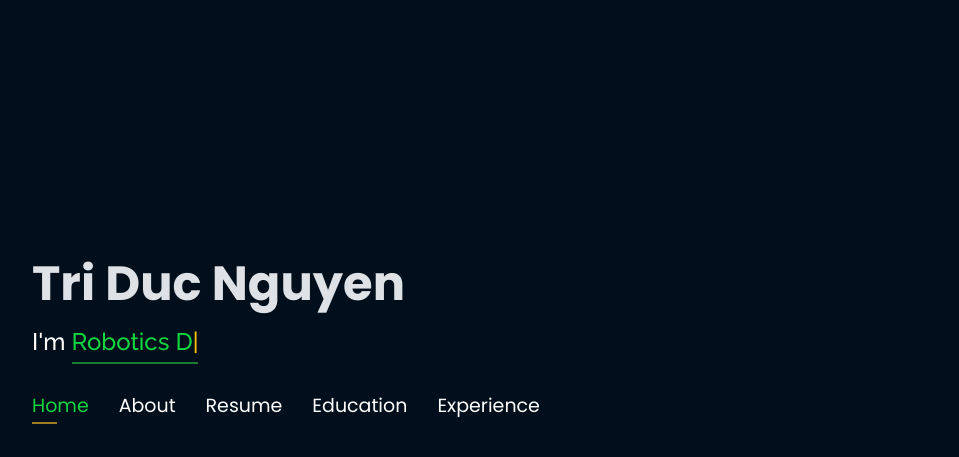
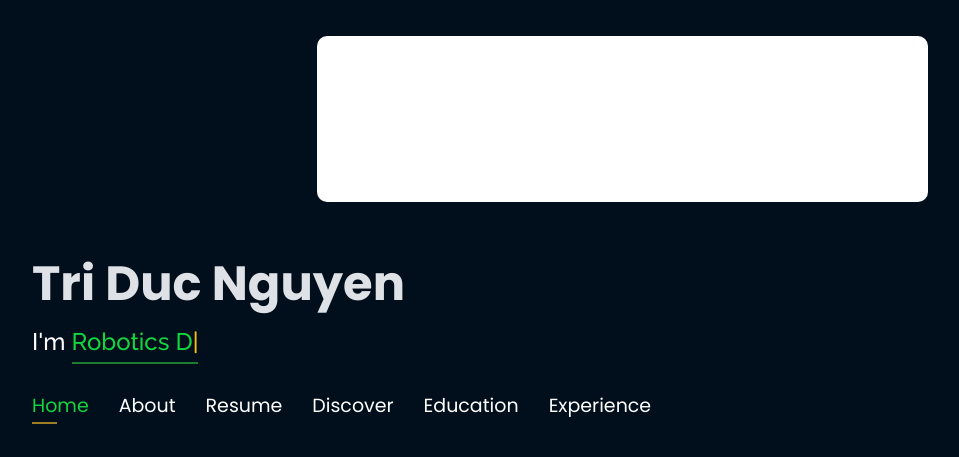
Before and after one commit to tridnguyen97/tridnguyen97.github.io, a plain HTML site: page index.html in a window 1280 px wide. Shown: the top 457 px of the page, without its empty margins (53-1012 px from the left). Drawn offline with nearby package versions, Linux system fonts and the light colour scheme.

Commit message:
add reflection menu

```diff
--- a/assets/css/style.css
+++ b/assets/css/style.css
@@ -1307,3 +1307,57 @@ section .container {
   height: 12px;
   width: 12px;
 }
+
+/* dropdown */
+
+
+.dropdown {
+  display: flex;
+  flex-direction: column;
+  min-width: 230px;
+  background-color: var(--white);
+  border-radius: 10px;
+  position: absolute;
+  top: 36px;
+  z-index: 1;
+  visibility: hidden;
+  opacity: 0;
+  transform: scale(0.97) translateX(-5px);
+  transition: 0.1s ease-in-out;
+  box-shadow: var(--shadow);
+}
+
+
+ .dropdown {
+  visibility: visible;
+  opacity: 1;
+  transform: scale(1) translateX(5px);
+}
+
+.dropdown ul {
+  display: flex;
+  flex-direction: column;
+  gap: 0.5rem;
+  padding: 1.2rem;
+  font-size: 0.95rem;
+}
+
+.dropdown-btn {
+  display: flex;
+  align-items: center;
+  justify-content: space-between;
+  gap: 0.15rem;
+}
+
+.dropdown-link {
+  display: flex;
+  gap: 0.5rem;
+  padding: 0.5rem 0;
+  border-radius: 7px;
+  transition: 0.1s ease-in-out;
+}
+
+.dropdown-link p {
+  font-size: 0.8rem;
+  color: var(--medium-grey);
+}
--- a/index.html
+++ b/index.html
@@ -75,6 +75,22 @@
           <li class="active"><a href="#header"> <span>Home</span></a></li>
           <li><a href="#about"><span>About</span></a></li>
           <li><a href="#resume"><span>Resume</span></a></li>
+          <li>
+            <a class="dropdown-btn" >
+              Discover
+            </a>
+            <div id="dropdown2" class="dropdown">
+              <ul role="menu">
+                <li role="menuitem">
+                  <a class="dropdown-link" href="#branding">Applying principles of sustainability to create viable systems</a>
+                </li>
+              </ul>
+              <ul role="menu">
+                  <a class="dropdown-link" href="#linux">Professional Practice within intercultural and global contexts</a>
+                </li>
+              </ul>
+            </div>
+          </li>
           <li><a href="#education"> <span>Education</span></a></li>
           <li><a href="#experience"> <span>Experience</span></a></li>
           <!--          <li><a href="#projects"> <span>Projects</span></a></li>-->
```
